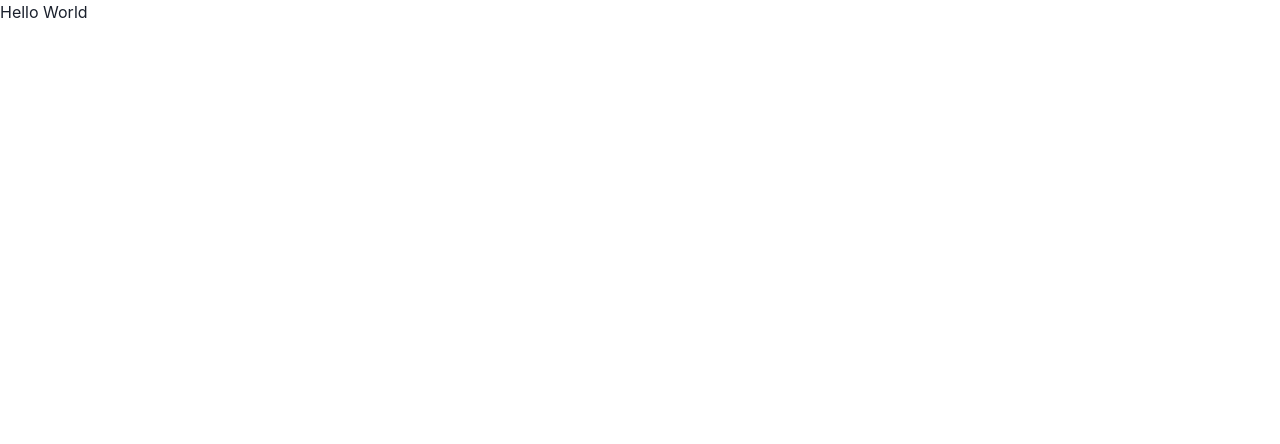
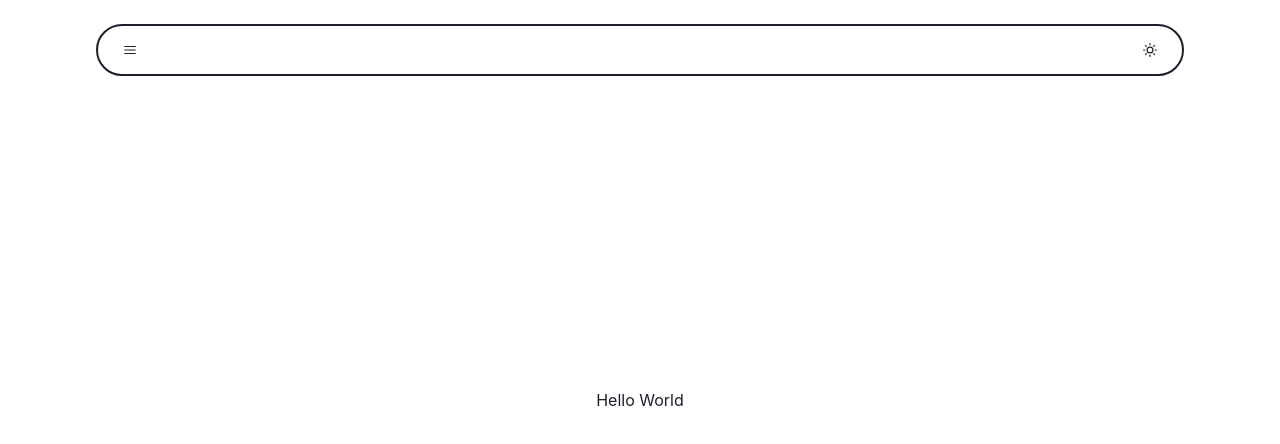
Before and after one commit to rakshit087/rakshit087.github.io, a Next.js app: page / in a window 1280 px wide. Shown: the top 444 px of the page. Built offline with nearby package versions, Linux system fonts and the light colour scheme.

Commit message:
Added Navbar

```diff
--- a/package.json
+++ b/package.json
@@ -9,6 +9,7 @@
     "lint": "next lint"
   },
   "dependencies": {
+    "@chakra-ui/icons": "^2.0.9",
     "@chakra-ui/react": "^2.2.9",
     "@emotion/react": "^11.10.0",
     "@emotion/styled": "^11.10.0",
--- /dev/null
+++ b/src/components/Navbar.tsx
@@ -0,0 +1,35 @@
+import { Flex, IconButton, Text } from "@chakra-ui/react";
+import { SunIcon, HamburgerIcon } from "@chakra-ui/icons";
+
+export const Navbar = () => {
+  return (
+    <Flex
+      border={"solid 2px"}
+      justifyContent={"space-between"}
+      left={"50%"}
+      my={6}
+      position={"fixed"}
+      px={4}
+      py={2}
+      rounded={"full"}
+      transform="translate(-50%, 0)"
+      width="85%"
+      zIndex={1}
+    >
+      <IconButton
+        aria-label="Light Mode"
+        bg={"none"}
+        icon={<HamburgerIcon />}
+        rounded={"full"}
+        size={"sm"}
+      />
+      <IconButton
+        aria-label="Light Mode"
+        bg={"none"}
+        icon={<SunIcon />}
+        rounded={"full"}
+        size={"sm"}
+      />
+    </Flex>
+  );
+};
--- a/src/pages/index.tsx
+++ b/src/pages/index.tsx
@@ -1,5 +1,7 @@
+import { Flex } from "@chakra-ui/react";
 import type { NextPage } from "next";
 import Head from "next/head";
+import { Navbar } from "../components/Navbar";
 
 const Home: NextPage = () => {
   return (
@@ -9,9 +11,16 @@ const Home: NextPage = () => {
         <meta name="description" content="Generated by create next app" />
         <link rel="icon" href="/favicon.ico" />
       </Head>
-
+      <Navbar />
       <main>
-        <p>Hello World</p>
+        <Flex
+          id="intro"
+          alignItems="center"
+          height="100vh"
+          justifyContent="center"
+        >
+          <p>Hello World</p>
+        </Flex>
       </main>
 
       <footer></footer>
```
Also changed, not shown: 1 other file (tests, documents, lock files or other folders).
